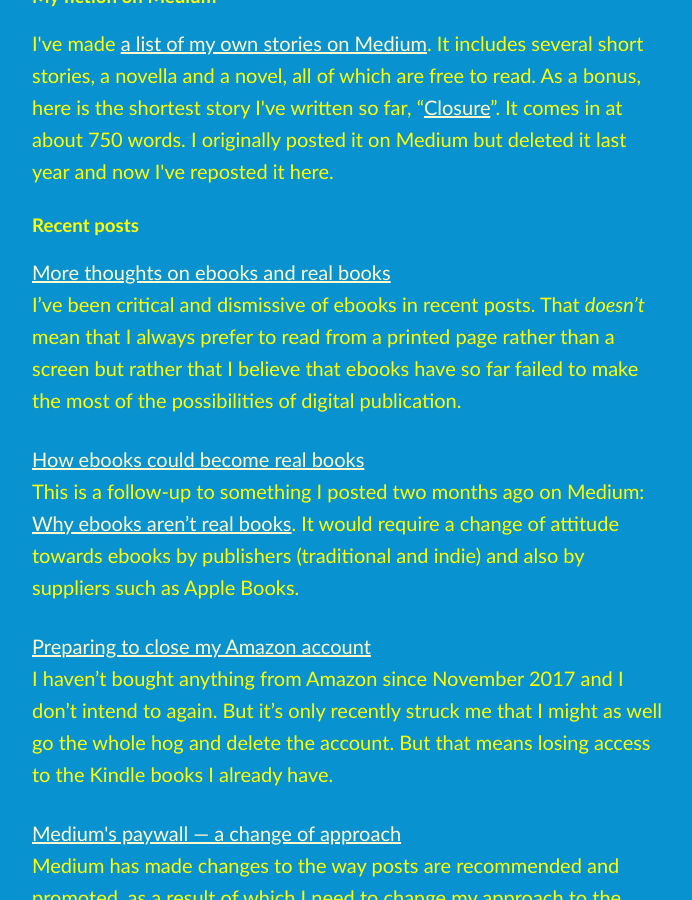
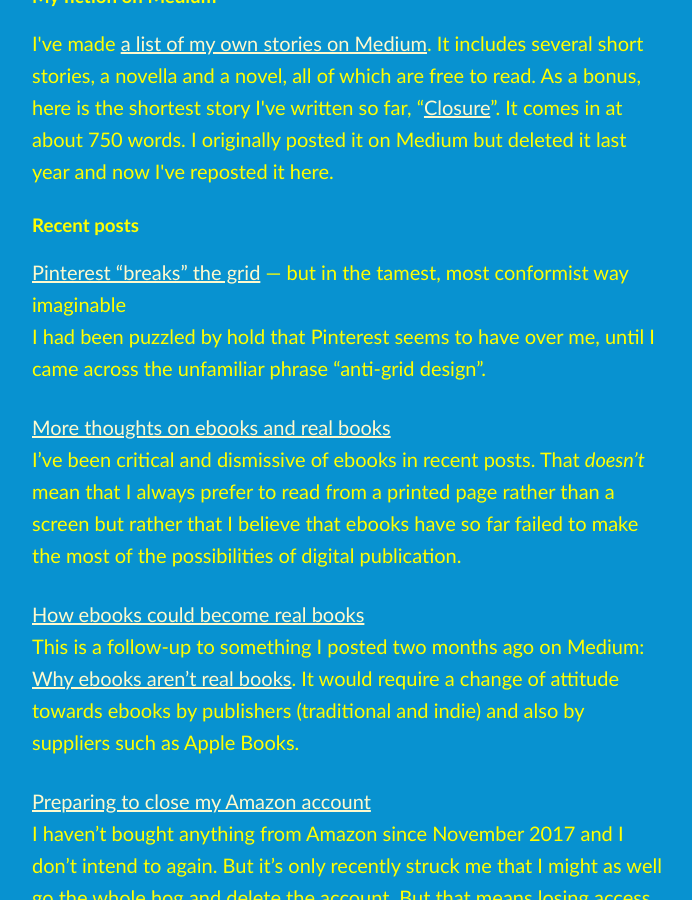
Before and after one commit to artkavanagh/github.io, a Jekyll site: the page index.html, which Jekyll copies as it is, in a window 1280 px wide and 900 px high, scrolled down 966 px. Shown: the whole window, without its empty margins (292-984 px from the left). Built offline with Jekyll 4.4.1, drawn with Linux system fonts in a browser that asks for light colours.

Commit message:
Update index.html

```diff
--- a/index.html
+++ b/index.html
@@ -27,6 +27,9 @@
 <p>I&apos;ve made <a href="https://www.artkavanagh.ie/fiction-list">a list of my own stories on Medium</a>. It includes several short stories, a novella and a novel, all of which are free to read. As a bonus, here is the shortest story I&apos;ve written so far, &ldquo;<a href="https://www.artkavanagh.ie/Closure">Closure</a>&rdquo;. It comes in at about 750 words. I originally posted it on Medium but deleted it last year and now I&apos;ve reposted it here.</p>
 
 <h3>Recent posts</h3>
+
+<p><a href="https://www.artkavanagh.ie/Pinterest-grid.html">Pinterest “breaks” the grid</a> — but in the tamest, most conformist way imaginable<br />
+I had been puzzled by hold that Pinterest seems to have over me, until I came across the unfamiliar phrase “anti-grid design”.</p>
 
 <p><a href="https://www.artkavanagh.ie/ebooks-and-real-books.html">More thoughts on ebooks and real books</a><br />
 I’ve been critical and dismissive of ebooks in recent posts. That <em>doesn’t</em> mean that I always prefer to read from a printed page rather than a screen but rather that I believe that ebooks have so far failed to make the most of the possibilities of digital publication.</p>
```
